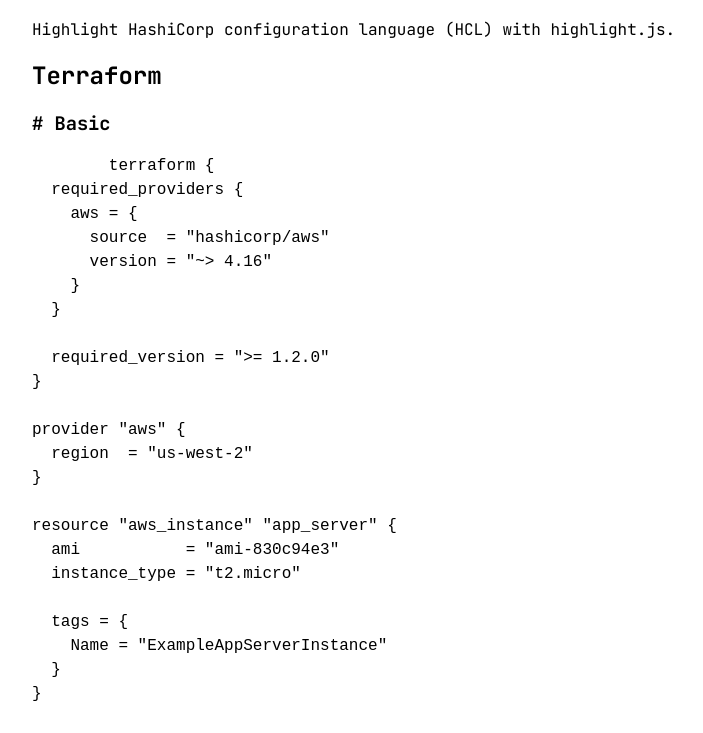
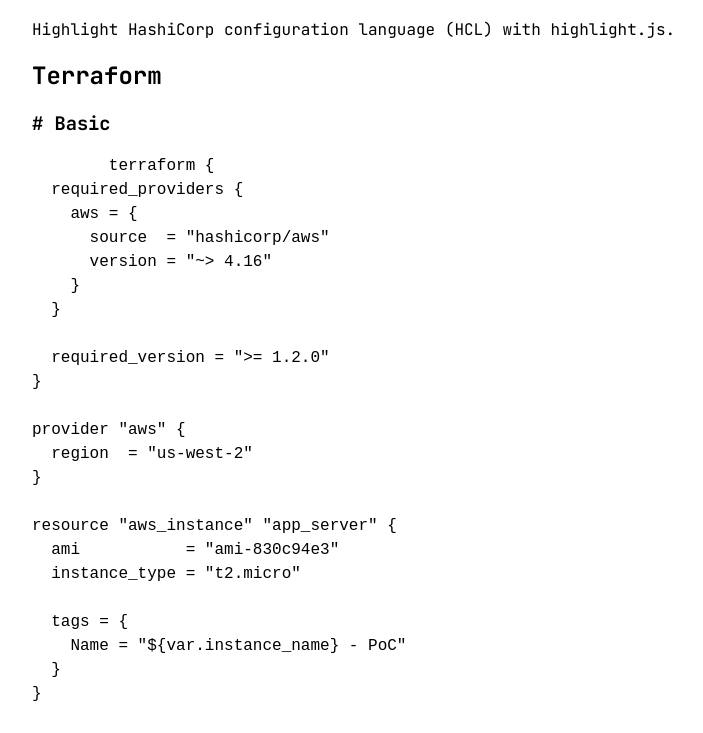
Before and after one commit to yilanboy/highlight-hcl, a website: page public/index.html in a window 1280 px wide. Shown: the part 67-800 px from the top of the page, without its empty margins (280-983 px from the left). Drawn offline with nearby package versions, Linux system fonts and the light colour scheme; a script that the page names is missing.

```diff
--- a/public/index.html
+++ b/public/index.html
@@ -68,7 +68,7 @@
   instance_type = "t2.micro"
 
   tags = {
-    Name = "ExampleAppServerInstance"
+    Name = "${var.instance_name} - PoC"
   }
 }</code>
     </pre>
@@ -204,7 +204,7 @@
 
 <script type="module">
     import hljs from 'https://cdnjs.cloudflare.com/ajax/libs/highlight.js/11.11.1/es/highlight.min.js';
-    import hcl from 'https://cdn.jsdelivr.net/npm/highlight-hcl@0.0.4/+esm'
+    import hcl from 'https://cdn.jsdelivr.net/npm/highlight-hcl@latest/+esm'
 
     hljs.registerLanguage('hcl', hcl);
     hljs.highlightAll();
```
Also changed, not shown: .github/workflows/static.yaml, .github/workflows/test.yaml (added).
